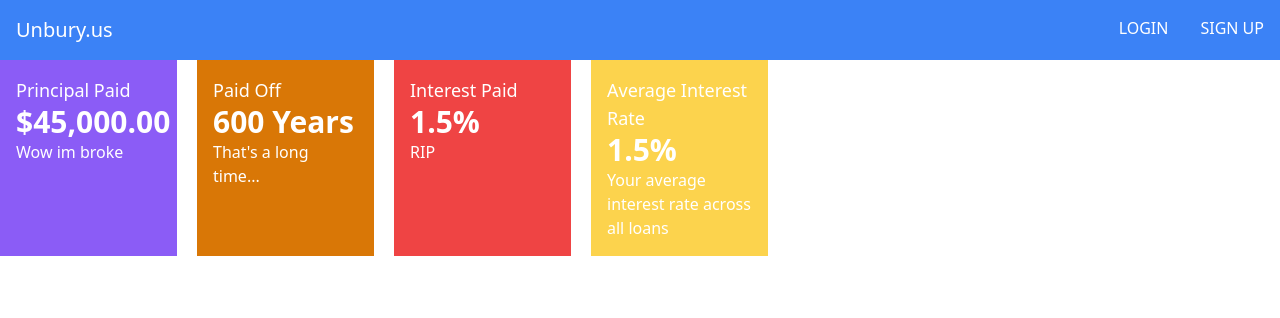
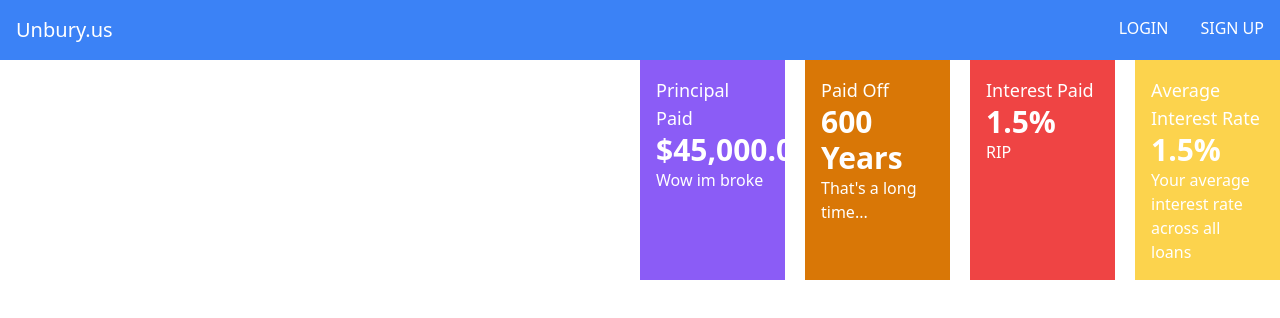
Before and after one commit to iaewing/debt-payoff-calculator, a Vue app: page / in a window 1280 px wide. Shown: the top 318 px of the page. Built offline with nearby package versions, Linux system fonts and the light colour scheme.

Commit message:
Move cards into a containing grid

```diff
--- a/src/App.vue
+++ b/src/App.vue
@@ -1,5 +1,8 @@
 <template>
   <NavBar/>
+  <div class="grid grid-cols-2">
+    <div>
+    </div>
     <div class="grid grid-cols-4 gap-x-5 max-w-3xl">
       <Card class="bg-purple-500 text-white p-4">
         <template v-slot:default>
@@ -46,6 +49,7 @@
         </template>
       </Card>
     </div>
+  </div>
 </template>
 
 <script>
```
